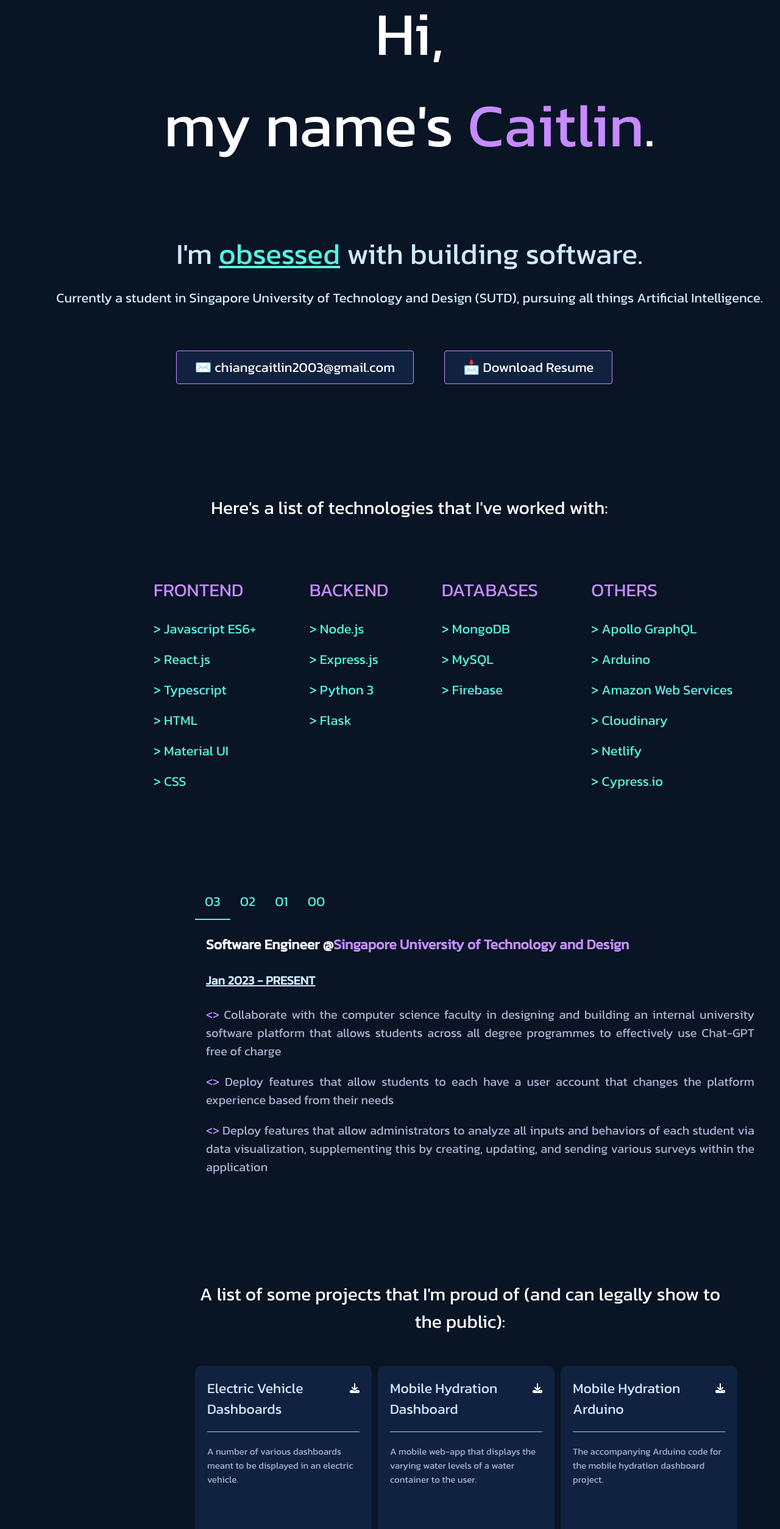
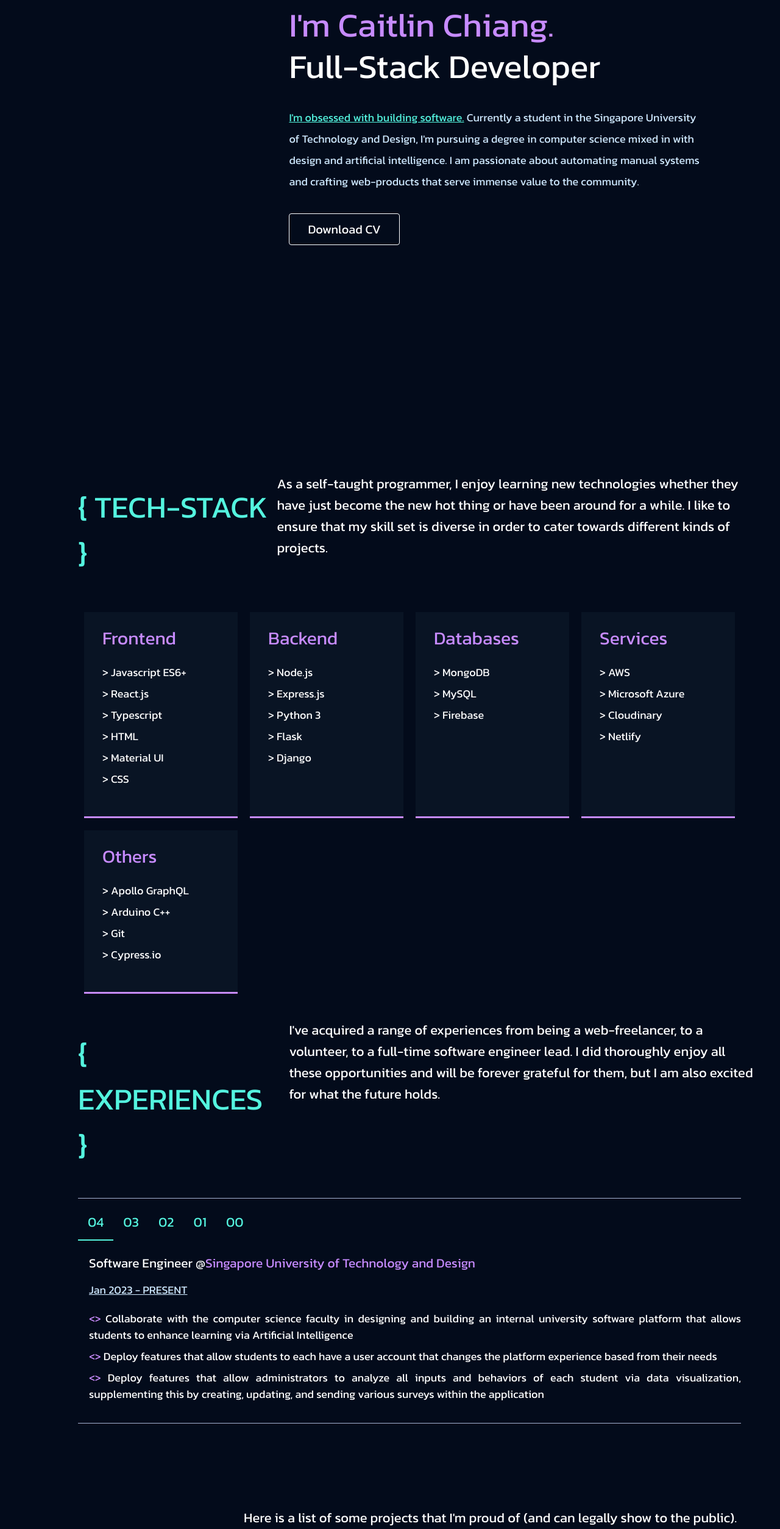
Before and after one commit to CaitlinChiang/Portfolio, a React (Create React App) app: page / in a window 1280 px wide. Shown: the part 120-2628 px from the top of the page at 61% size. Built offline with nearby package versions, Linux system fonts and the light colour scheme.

Commit message:
Website renovation

```diff
--- a/package.json
+++ b/package.json
@@ -11,7 +11,7 @@
     "@testing-library/user-event": "^13.5.0",
     "react": "^18.2.0",
     "react-dom": "^18.2.0",
-    "react-scripts": "5.0.1",
+    "react-scripts": "^5.0.1",
     "react-typist": "^2.0.5",
     "web-vitals": "^2.1.4"
   },
--- a/src/App.css
+++ b/src/App.css
@@ -25,7 +25,7 @@ html {
 }
 
 .App {
-  background-color: var(--navy);
+  background-color: var(--dark-navy);
   display: flex;
   flex-direction: row;
 }
--- a/src/components/Experiences.js
+++ b/src/components/Experiences.js
@@ -21,7 +21,7 @@ class Experiences extends Component {
   }
 
   componentDidMount() {
-    document.getElementById(3).style.display = "block";
+    document.getElementById(4).style.display = "block";
   }
 
   render() {
@@ -40,10 +40,20 @@ class Experiences extends Component {
         company: 'Dragonpay',
         position: 'Software Engineer',
         timeline: 'Jul 2021',
-        details: 'Dragonpay is the only payment gateway in the Philippines that allows non-credit card holders to pay via bank',
+        details: 'Dragonpay is the only payment gateway in the Philippines that allows non-credit card holders to pay via banking',
         description: [
-          'Deployed an internal application for the online-screening of the employees during the pandemic',
+          'Deployed an internal application for employee health tracking',
           'Deployed an internal business expense tracking tool that automated the workflow of the finance team'
+        ]
+      },
+      {
+        company: 'Philippine Red Cross',
+        position: 'Volunteer Software Engineer',
+        timeline: 'Jul 2021 - Oct 2021',
+        details: '',
+        description: [
+          'Coded features for the application that automated the workflow of the healthcare professionals',
+          'Developed module-level testing scripts for the software platform to ensure seamless performance'
         ]
       },
       {
@@ -65,7 +75,7 @@ class Experiences extends Component {
         timeline: 'Jan 2023 - PRESENT',
         details: '',
         description: [
-          'Collaborate with the computer science faculty in designing and building an internal university software platform that allows students across all degree programmes to effectively use Chat-GPT free of charge',
+          'Collaborate with the computer science faculty in designing and building an internal university software platform that allows students to enhance learning via Artificial Intelligence',
           'Deploy features that allow students to each have a user account that changes the platform experience based from their needs',
           'Deploy features that allow administrators to analyze all inputs and behaviors of each student via data visualization, supplementing this by creating, updating, and sending various surveys within the application'
         ]
@@ -74,8 +84,20 @@ class Experiences extends Component {
 
     return (
       <div id="experiences">
+        <div className="experiences-intro">
+          <div>
+            <p className="experiences-word">{'{ EXPERIENCES }'}</p>
+          </div>
+          <div className="experiences-description">
+            <p>I've acquired a range of experiences from being a web-freelancer, to a volunteer, to a full-time software engineer lead. I did thoroughly enjoy all these opportunities and will be forever grateful for them, but I am also excited for what the future holds.</p>
+          </div>
+        </div>
+
+        <div className="divider"/>
+
         <div class="tabs">
-          <button class="tablinks active" onClick={event => this.showExperience(event, 3)}>03</button>
+          <button class="tablinks active" onClick={event => this.showExperience(event, 4)}>04</button>
+          <button class="tablinks" onClick={event => this.showExperience(event, 3)}>03</button>
           <button class="tablinks" onClick={event => this.showExperience(event, 2)}>02</button>
           <button class="tablinks" onClick={event => this.showExperience(event, 1)}>01</button>
           <button class="tablinks" onClick={event => this.showExperience(event, 0)}>00</button>
@@ -86,9 +108,9 @@ class Experiences extends Component {
 
           return (
             <div id={idx} class="tab-content">
-              <h3>{position}{company ? ' @' : ''}<span className="highlight">{company}</span></h3>
-              <h4>{details}</h4>
-              <h4 className="timeline">{timeline}</h4>
+              <p className="tab-company">{position}{company ? ' @' : ''}<span className="highlight">{company}</span></p>
+              <p className="tab-details">{details}</p>
+              <p className="timeline">{timeline}</p>
               <div>
                 {description.map((e, i) => {
                   return (
@@ -101,6 +123,8 @@ class Experiences extends Component {
             </div>
           )
         })}
+
+        <div className="divider"/>
     </div>
     )
   }
--- a/src/components/Home.js
+++ b/src/components/Home.js
@@ -1,24 +1,24 @@
 import React, { Component } from 'react'
-import FadeInSection from './FadeInSection'
 import '../styles/Home.css'
 
 class Home extends Component {
   render() {
     return (
       <div id="intro">
-        <FadeInSection>
-          <div className="intro-welcome">
-            <p>Hi,</p>
-            <p className="intro-tagline">my name's <span className="intro-emphasize">Caitlin</span>.</p>
+        <div className='intro-left'>
+          <div></div>
+        </div>
+        <div className="intro-right">
+          <div className="intro-name">
+            <p className="intro-emphasize">I'm Caitlin Chiang.</p>
+            <p className="intro-description">Full-Stack Developer</p>
           </div>
 
-          <div className="intro-subtitle-first">I'm <span className="intro-adjective">obsessed</span> with building software.</div>
-          <div className="intro-subtitle-second">Currently a student in Singapore University of Technology and Design (SUTD), pursuing all things Artificial Intelligence.</div>
-          <button className="intro-contact" disabled>✉️ chiangcaitlin2003@gmail.com</button>
+          <div className="intro-caption"><span className="emphasize-description">I'm obsessed with building software.</span> Currently a student in the Singapore University of Technology and Design, I'm pursuing a degree in computer science mixed in with design and artificial intelligence. I am passionate about automating manual systems and crafting web-products that serve immense value to the community.</div>
           <button className="intro-contact intro-contact-resume">
-            <a href="http://localhost:3000/assets/Resume.pdf" download="caitlin-resume">📩 Download Resume</a>
+            <a href="http://localhost:3000/assets/Resume.pdf" download="caitlin-resume">Download CV</a>
           </button>
-        </FadeInSection>
+        </div>
       </div>
     )
   }
--- a/src/components/Projects.js
+++ b/src/components/Projects.js
@@ -1,39 +1,44 @@
 import React, { Component } from 'react'
-import FadeInSection from './FadeInSection'
 import '../styles/Projects.css'
 
 class Projects extends Component {
   render() {
     const projects = [
       {
+        title: 'The Decolonization Project',
+        about: 'An online repository where indigenous tribes are in control of their own online data and information that is being published.',
+        link: 'https://github.com/CaitlinChiang/The-Decolonization',
+        technologies: 'React.js'
+      },
+      {
         title: 'Electric Vehicle Dashboards',
-        about: 'A number of various dashboards meant to be displayed in an electric vehicle.',
+        about: 'A number of various dashboards meant to be displayed in an electric vehicle, controlled via steering wheel.',
         link: 'https://github.com/CaitlinChiang/EV-Screens',
-        technologies: 'React.js'
+        technologies: 'React.js, Python3, RPI, Arduino'
       },
       {
         title: 'Mobile Hydration Dashboard',
         about: 'A mobile web-app that displays the varying water levels of a water container to the user.',
         link: 'https://github.com/CaitlinChiang/Hydration-Dashboard',
-        technologies: 'React.js'
+        technologies: 'React.js, Firebase'
       },
       {
         title: 'Mobile Hydration Arduino',
         about: 'The accompanying Arduino code for the mobile hydration dashboard project.',
         link: 'https://github.com/CaitlinChiang/Hydration-Arduino',
-        technologies: 'Arduino C++'
+        technologies: 'Arduino C++, Firebase'
       },
       {
         title: 'This Portfolio Site',
         about: 'A site that showcases my personal portfolio.',
         link: 'https://github.com/CaitlinChiang/Portfolio-Site',
-        technologies: 'React.js'
+        technologies: 'React.js, Netlify'
       },
       {
         title: 'E-commerce System',
         about: 'A fully built e-commerce template system, from the shopping experience to the management of stock.',
         link: 'https://github.com/CaitlinChiang/Ecommerce-System',
-        technologies: 'MongoDB, Node.js + Express.js, React.js Hooks, Typescript, Apollo GraphQL, AWS'
+        technologies: 'MongoDB, Node.js + Express.js, React.js Hooks, Typescript, Apollo GraphQL, AWS, Cloudinary'
       },
       {
         title: 'Heart to Heart Project',
@@ -45,39 +50,49 @@ class Projects extends Component {
         title: 'Instahelp',
         about: 'A platform that allows organizations to match with those in need of help during natural disasters.',
         link: 'https://github.com/CaitlinChiang/instahelp',
-        technologies: 'React.js'
+        technologies: 'React.js, Firebase, Netlify'
       },
       {
         title: 'Soren-Frontend',
         about: 'A frontend e-commerce site for company Soren which focuses on selling clothing.',
         link: 'https://github.com/CaitlinChiang/Soren-Frontend',
-        technologies: 'React.js',
+        technologies: 'React.js, Netlify',
       },
       {
         title: 'Soren-Backend',
         about: 'A backend system for e-commerce built based on SQL.',
         link: 'https://github.com/CaitlinChiang/Soren-Backend',
-        technologies: 'SQL, Node.js + Express.js'
+        technologies: 'SQL, Node.js + Express.js, Microsoft Azure'
       },
       {
         title: 'The Busy Bee',
         about: 'A full e-commerce system for a business that focuses on selling body care products.',
         link: 'https://github.com/CaitlinChiang/The-Busy-Bee',
-        technologies: 'React.js'
+        technologies: 'React.js, Firebase, Netlify'
+      },
+      {
+        title: 'The Busy Bee',
+        about: 'A full e-commerce system for a business that focuses on selling bakery goods.',
+        link: 'https://github.com/CaitlinChiang/The-Rolls-Kitchen',
+        technologies: 'React.js, Firebase, Netlify'
       },
       {
         title: 'Pandemic Dashboard',
         about: 'A dashboard that serves as a central place of information regarding the pandemic.',
         link: 'https://github.com/CaitlinChiang/Battle-Covid-19-Website',
-        technologies: 'React.js'
+        technologies: 'React.js, Firebase, Netlify'
       }
     ]
 
     return (
       <div id="projects">
-        <FadeInSection>
           <div className="projects-intro">
-            <p>A list of some projects that I'm proud of (and can legally show to the public):</p>
+            <div>
+              <p className="projects-word">{'{ PROJECTS }'}</p>
+            </div>
+            <div className="projects-description">
+              <p>Here is a list of some projects that I'm proud of (and can legally show to the public). These projects are outside of my work experiences, and can either be academic projects or things that I like to create in my free time. The older ones no longer reflect my abilities and skills, but they've definitely helped me in growing them.</p>
+            </div>
           </div>
 
           <div className="project-gallery">
@@ -86,7 +101,7 @@ class Projects extends Component {
                 <div className="project-box">
                   <div className="icon-project">
                     <a target="_blank" href={project?.link} rel="noreferrer">
-                      <i class="fas fa-download" />
+                      <i class="fas fa-search" />
                     </a>
                   </div>
                   <div className="project-title">{project?.title}</div>
@@ -97,7 +112,6 @@ class Projects extends Component {
               )
             })}
           </div>
-        </FadeInSection>
       </div>
     )
   }
--- a/src/components/Skills.js
+++ b/src/components/Skills.js
@@ -1,5 +1,4 @@
 import React, { Component } from 'react'
-import FadeInSection from './FadeInSection'
 import '../styles/Skills.css'
 
 class Skills extends Component {
@@ -17,7 +16,8 @@ class Skills extends Component {
       'Node.js',
       'Express.js',
       'Python 3',
-      'Flask'
+      'Flask',
+      'Django'
     ]
 
     const database_stack = [
@@ -26,48 +26,62 @@ class Skills extends Component {
       'Firebase'
     ]
 
-    const other_services = [
-      'Apollo GraphQL',
-      'Arduino',
-      'Amazon Web Services',
+    const services_stack = [
+      'AWS',
+      'Microsoft Azure',
       'Cloudinary',
       'Netlify',
+    ]
+
+    const others_stack = [
+      'Apollo GraphQL',
+      'Arduino C++',
+      'Git',
       'Cypress.io'
     ]
 
     return (
       <div id="skills">
-        <FadeInSection>
         <div className="skills-intro">
-            <p>Here's a list of technologies that I've worked with:</p>
+          <div>
+            <p className="tech-stack">{'{ TECH-STACK }'}</p>
+          </div>
+          <div className="skills-description">
+            <p>As a self-taught programmer, I enjoy learning new technologies whether they have just become the new hot thing or have been around for a while. I like to ensure that my skill set is diverse in order to cater towards different kinds of projects.</p>
+          </div>
         </div>
         <div className="skills-grid-container">
           <div class="skills-grid-item">
-              <p>FRONTEND</p>
+            <p>Frontend</p>
             {frontend_stack.map((e) => {
               return <p className="skill-items">{'> ' + e}</p>
             })}
           </div>
           <div class="skills-grid-item">
-              <p>BACKEND</p>
+            <p>Backend</p>
             {backend_stack.map((e) => {
               return <p className="skill-items">{'> ' + e}</p>
             })}
           </div>
           <div class="skills-grid-item">
-              <p>DATABASES</p>
+            <p>Databases</p>
             {database_stack.map((e) => {
               return <p className="skill-items">{'> ' + e}</p>
             })}
           </div>
           <div class="skills-grid-item">
-              <p>OTHERS</p>
-              {other_services.map((e) => {
+            <p>Services</p>
+            {services_stack.map((e) => {
+              return <p className="skill-items">{'> ' + e}</p>
+            })}
+          </div>
+          <div class="skills-grid-item">
+            <p>Others</p>
+            {others_stack.map((e) => {
               return <p className="skill-items">{'> ' + e}</p>
             })}
           </div>
         </div>
-        </FadeInSection>
       </div>
     )
   }
--- a/src/styles/Experiences.css
+++ b/src/styles/Experiences.css
@@ -1,8 +1,34 @@
 #experiences {
-  text-align: center;
-  padding-left: 25%;
-  min-height: 80vh;
+  text-align: left;
+  padding-left: 10%;
+  padding-right: 5%;
+  min-height: 100vh;
   font-family: "Kanit", sans-serif;
+}
+
+.experiences-intro {
+  color: #fff;
+  font-size: 22px;
+  display: grid;
+  grid-template-columns: 30% 70%;
+  gap: 20px;
+}
+
+.experiences-word {
+  font-size: 50px;
+  color: var(--lightest-navy);
+}
+
+.experiences-description {
+  line-height: 35px;
+  margin-top: 10px;
+}
+
+.divider {
+  width: 100%;
+  height: 1px;
+  margin-bottom: 10px;
+  background-color: var(--light-slate);
 }
 
 .tabs {
@@ -35,7 +61,6 @@
 .tab-content {
   display: none;
   color: #fff;
-  max-width: 900px;
   position: relative;
   padding-bottom: 16px;
   font-size: 18px;
@@ -44,22 +69,31 @@
   padding-left: 18px;
 }
 
-.tab-content h3 {
-  color: #fff;
-  font-size: 23px;
+.tab-company {
+  font-size: 21px;
+  color: white;
+}
+
+.tab-details {
+  color: var(--light-slate);
+  margin-top: -15px;
+  font-size: 18px;
 }
 
 .timeline {
   color: var(--slate);
+  margin-top: 30px;
+  margin-bottom: 30px;
   text-decoration: underline;
 }
 
-.tab-content h4 {
-  font-size: 20px;
+.tab-content div {
+  font-size: 18px;
+  color: white;
 }
 
-.tab-content div {
-  font-size: 20px;
+.tab-content div > p {
+  margin-top: -10px;
 }
 
 .highlight {
--- a/src/styles/Global.css
+++ b/src/styles/Global.css
@@ -1,7 +1,6 @@
 :root {
-  --dark-navy: #020c1b;
+  --dark-navy: #030b1b;
   --navy: #091424;
-  --light-navy: #112240;
   --lightest-navy: #54f4df;
   --navy-shadow: rgba(2, 12, 27, 0.7);
   --slate: #CFE9FF;
--- a/src/styles/Home.css
+++ b/src/styles/Home.css
@@ -1,60 +1,63 @@
 #intro {
-  text-align: center;
-  padding-left: 5%;
+  text-align: left;
+  padding-left: 10%;
+  padding-top: 5%;
+  padding-right: 5%;
   min-height: 100vh;
   font-family: "Kanit", sans-serif;
+  display: grid;
+  grid-template-columns: 30% 70%;
+  gap: 20px;
 }
 
-.intro-welcome {
-  font-size: 100px;
+.intro-name {
+  font-size: 55px;
   color: #fff;
-}
-
-.intro-tagline {
-  margin-top: -100px;
 }
 
 .intro-emphasize {
   color: var(--purple-bright);
+  margin-bottom: -70px;
 }
 
-.intro-adjective {
+.intro-caption {
+  color: var(--slate);
+  font-size: 18px;
+  margin-top: -30px;
+  margin-bottom: 15px;
+  width: 90%;
+  line-height: 35px;
+}
+
+.emphasize-description {
   color: var(--lightest-navy);
   text-decoration: underline;
 }
 
-.intro-subtitle-first {
-  color: var(--slate);
-  font-weight: 300;
-  font-size: 48px;
-}
-
-.intro-subtitle-second {
-  color: var(--slate);
-  font-size: 22px;
-  margin-top: 20px;
-  padding-bottom: 50px;
-}
-
 .intro-contact {
-  font-size: 22px;
+  font-size: 20px;
   padding: 10px 30px;
   margin-top: 20px;
-  background-color: var(--light-navy);
-  color: #fff;
-  border: 1px solid var(--purple-bright);
+  background-color: var(--dark-navy);
+  border: 1px solid white;
+  border: 1px solid white;
   font-family: "Kanit", sans-serif;
   border-radius: 4px;
   margin-right: 50px;
 }
 
 .intro-contact-resume:hover {
-  background-color: var(--lightest-navy);
+  background-color: white;
+  color: black;
+}
+
+.intro-contact-resume:hover > a {
+  color: black;
 }
 
 a {
   text-decoration: none;
-  color: #fff;
+  color: white;
 }
 
 b {
@@ -69,10 +72,6 @@ b {
     align-items: center;
   }
 
-  .intro-welcome {
-    font-size: 46px;
-  }
-
   .intro-name {
     font-size: 46px;
   }
@@ -83,13 +82,6 @@ b {
     text-align: center;
   }
 
-  .intro-subtitle-second {
-    font-size: 18px;
-    text-align: center;
-    max-width: unset;
-    padding-bottom: 40px;
-  }
-
   .intro-contact {
     font-size: 16px;
     align-self: center;
--- a/src/styles/Projects.css
+++ b/src/styles/Projects.css
@@ -1,22 +1,32 @@
 #projects {
-  text-align: center;
-  padding-left: 25%;
-  padding-right: 2%;
+  text-align: left;
+  padding-left: 10%;
+  padding-right: 5%;
   padding-bottom: 5%;
-  min-height: 80vh;
+  min-height: 100vh;
   font-family: "Kanit", sans-serif;
 }
 
 .projects-intro {
   color: #fff;
-  font-size: 30px;
-  margin-top: -20px;
-  max-width: 870px;
+  font-size: 22px;
+  display: grid;
+  grid-template-columns: 25% 75%;
+}
+
+.projects-word {
+  font-size: 50px;
+  color: var(--lightest-navy);
+}
+
+.projects-description {
+  line-height: 35px;
+  margin-top: 10px;
 }
 
 .project-gallery {
   display: grid;
-  grid-template-columns: 290px 290px 290px;
+  grid-template-columns: repeat(auto-fill, minmax(290px, 1fr));
   gap: 10px;
   padding: 0;
   margin: 50px 0 0 0;
@@ -29,6 +39,7 @@
   padding: 20px;
   text-align: left;
   position: relative;
+  border: 1px solid white;
 }
 
 .icon-project {
@@ -39,7 +50,7 @@
 }
 
 .project-title {
-  color: var(--slate);
+  color: white;
   font-size: 23px;
 }
 
--- a/src/styles/Skills.css
+++ b/src/styles/Skills.css
@@ -1,35 +1,52 @@
 #skills {
-  text-align: center;
-  padding-left: 5%;
-  min-height: 80vh;
+  text-align: left;
+  padding-left: 10%;
+  padding-right: 5%;
+  min-height: 100vh;
   font-family: "Kanit", sans-serif;
 }
 
 .skills-intro {
   color: #fff;
-  font-size: 30px;
+  font-size: 22px;
+  display: grid;
+  grid-template-columns: 30% 70%;
+  gap: 0;
+}
+
+.tech-stack {
+  font-size: 50px;
+  color: var(--lightest-navy);
+}
+
+.skills-description {
+  line-height: 35px;
+  margin-top: 10px;
 }
 
 .skills-grid-container {
-  margin-left: 13%;
   display: grid;
-  grid-template-columns: auto auto auto auto;
+  grid-template-columns: repeat(auto-fill, minmax(200px, 1fr));
   padding: 10px;
+  gap: 20px;
   color: var(--purple-bright);
 }
 
 .skills-grid-item {
-  padding: 20px;
+  border-bottom: 3px solid var(--purple-bright);
+  background-color: var(--navy);
+  padding: 30px;
   font-size: 30px;
   text-align: center;
 }
 
 .skills-grid-item p {
   text-align: left;
+  margin-top: -10px;
 }
 
 .skill-items {
-  color: var(--lightest-navy);
-  font-size: 22px;
+  color: white;
+  font-size: 18px;
   margin-top: -5px;
 }
```
Also changed, not shown: 1 other file (tests, documents, lock files or other folders). Lines whose indentation alone changed are shown as unchanged.
